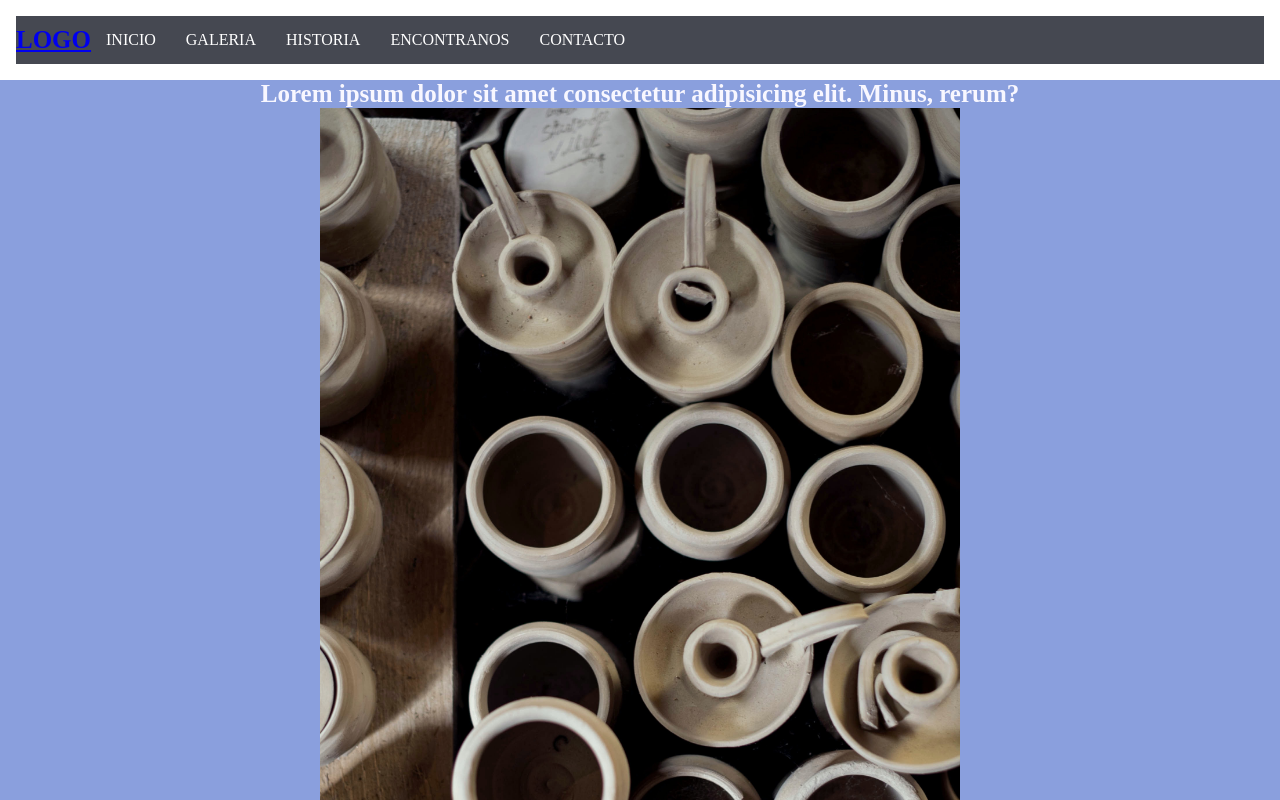
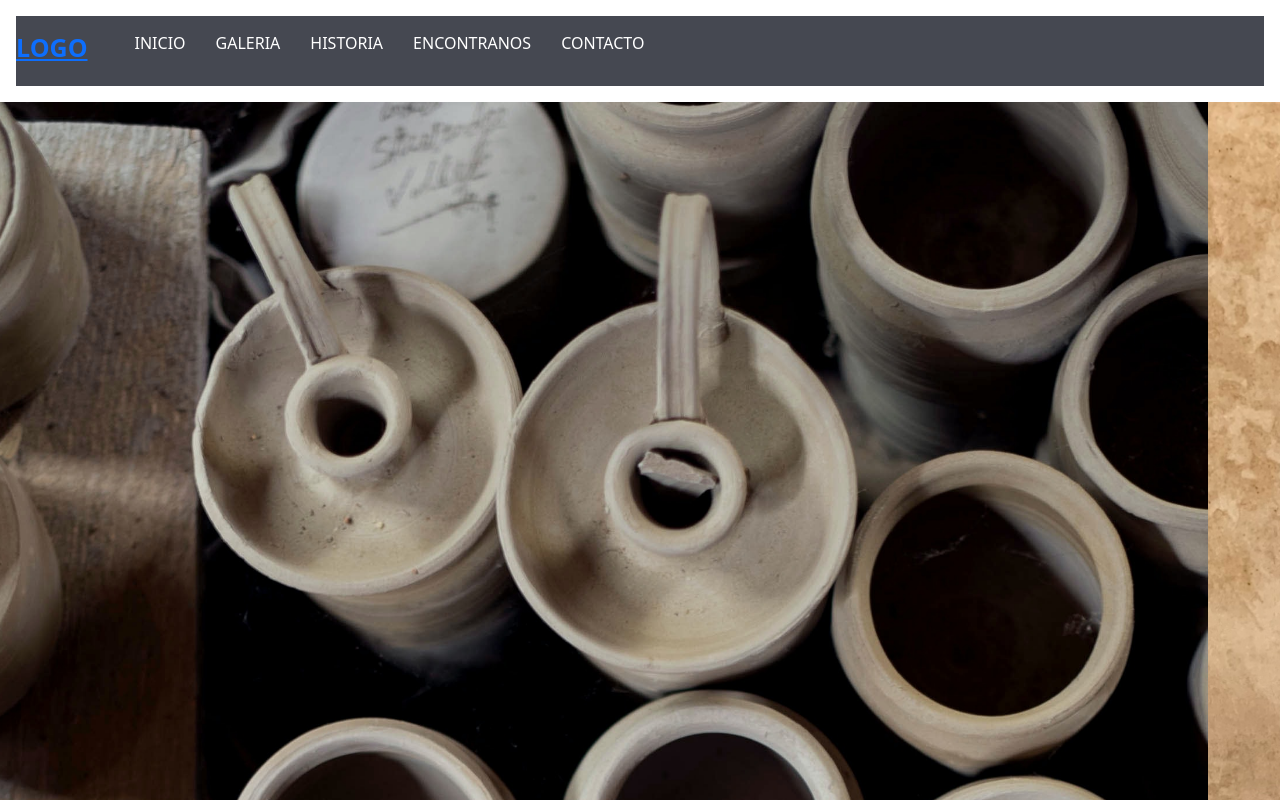
Before and after one commit to enduneeu/proyecto_terceraentrega, a plain HTML site: page galeria.html in a window 1280 px wide. Shown: the top 800 px of the page. Drawn offline with nearby package versions, Linux system fonts and the light colour scheme.

Commit message:
Cambios en galeria y css

```diff
--- a/css/style.css
+++ b/css/style.css
@@ -9,7 +9,7 @@ h1 {
     color: #F8F7FF;
     font-size: 25px;
     font-weight: bold;
-    animate__bounce
+
 }
 
 /* ANIMATION */
@@ -27,6 +27,7 @@ p {
 .menu {
     display: flex;
     flex-wrap: wrap-reverse;
+    align-items: flex-end;
 }
 
 .menu li {
@@ -114,7 +115,7 @@ p {
     grid-area: nav;
     display: flex;
     padding: 15px;
-    align-items: center;
+    align-items: flex-end;
     justify-content: end;
 
 }
--- a/galeria.html
+++ b/galeria.html
@@ -1,10 +1,15 @@
 <!DOCTYPE html>
 <html lang="en">
+
 <head>
   <meta charset="UTF-8" />
   <meta http-equiv="X-UA-Compatible" content="IE=edge" />
   <meta name="viewport" content="width=device-width, initial-scale=1.0" />
-    <link rel="stylesheet" href="./css/style.css" />
+  <!-- BOOTSTRAP -->
+  <link href="https://cdn.jsdelivr.net/npm/bootstrap@5.2.0-beta1/dist/css/bootstrap.min.css" rel="stylesheet"
+    integrity="sha384-0evHe/X+R7YkIZDRvuzKMRqM+OrBnVFBL6DOitfPri4tjfHxaWutUpFmBp4vmVor" crossorigin="anonymous">
+  <!-- CSS -->
+  <link rel="stylesheet" href="./css/style.css">
   <title>Galeria</title>
 </head>
 
@@ -25,13 +30,28 @@
   </header>
   <!-- CONTENIDO PRINCIPAL -->
   <main class="main">
-      <section>
-        <h1>
-          Lorem ipsum dolor sit amet consectetur adipisicing elit. Minus, rerum?
-        </h1>
-      </section>
-      <div class="slideshow-container">
-        <img src="./img/carrousel1.jpg" alt="" />
+    <div id="carouselExampleControls" class="carousel slide" data-bs-ride="carousel">
+      <div class="carousel-inner">
+        <div class="carousel-item active">
+          <img src="./img/carrousel1.jpg" class="d-block w-100" alt="...">
+        </div>
+        <div class="carousel-item">
+          <img src="./img/carrousel2.jpg" class="d-block w-100" alt="...">
+        </div>
+        <div class="carousel-item">
+          <img src="./img/carrousel3.jpg" class="d-block w-100" alt="...">
+        </div>
+      </div>
+      <button class="carousel-control-prev" type="button" data-bs-target="#carouselExampleControls"
+        data-bs-slide="prev">
+        <span class="carousel-control-prev-icon" aria-hidden="true"></span>
+        <span class="visually-hidden">Previous</span>
+      </button>
+      <button class="carousel-control-next" type="button" data-bs-target="#carouselExampleControls"
+        data-bs-slide="next">
+        <span class="carousel-control-next-icon" aria-hidden="true"></span>
+        <span class="visually-hidden">Next</span>
+      </button>
     </div>
   </main>
 
@@ -39,21 +59,20 @@
   <footer class="footer">
     <ul class="footer-menu">
       <li>
-          <a href="https://www.facebook.com/" target="_blank"
-            ><img src="./img/icons/icon-facebook.svg" alt=""
-          /></a>
+        <a href="https://www.facebook.com/" target="_blank"><img src="./img/icons/icon-facebook.svg" alt="" /></a>
       </li>
       <li>
-          <a href="https://www.instagram.com/" target="_blank"
-            ><img src="./img/icons/icons-instagram.svg" alt=""
-          /></a>
+        <a href="https://www.instagram.com/" target="_blank"><img src="./img/icons/icons-instagram.svg" alt="" /></a>
       </li>
       <li>
-          <a href="https://www.twitter.com/" target="_blank"
-            ><img src="./img/icons/icons-twitter.svg" alt=""
-          /></a>
+        <a href="https://www.twitter.com/" target="_blank"><img src="./img/icons/icons-twitter.svg" alt="" /></a>
       </li>
     </ul>
   </footer>
+  <script src="https://cdn.jsdelivr.net/npm/bootstrap@5.2.0-beta1/dist/js/bootstrap.bundle.min.js"
+    integrity="sha384-pprn3073KE6tl6bjs2QrFaJGz5/SUsLqktiwsUTF55Jfv3qYSDhgCecCxMW52nD2"
+    crossorigin="anonymous"></script>
+
 </body>
+
 </html>
```
Lines whose indentation alone changed are shown as unchanged.
